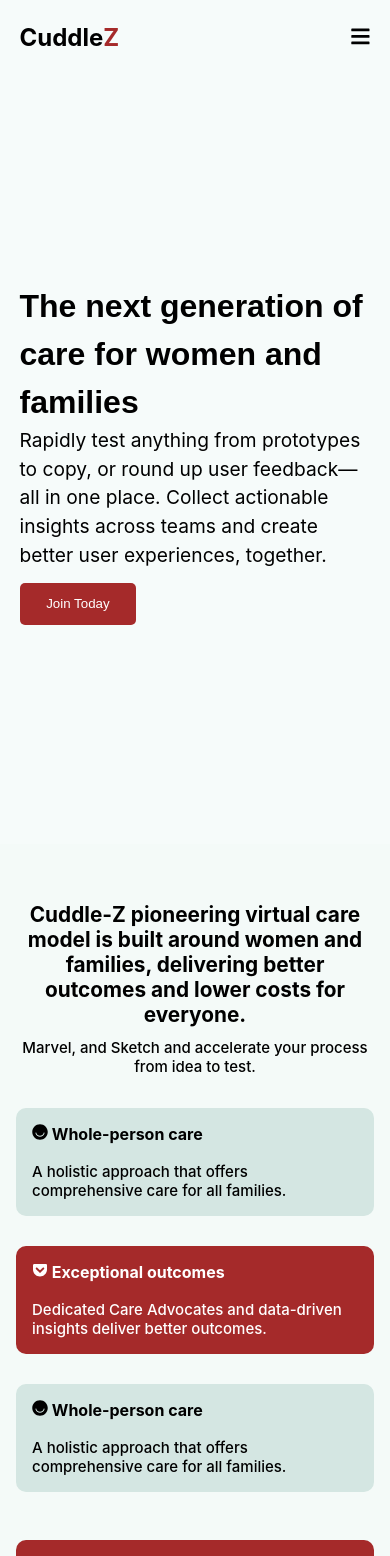
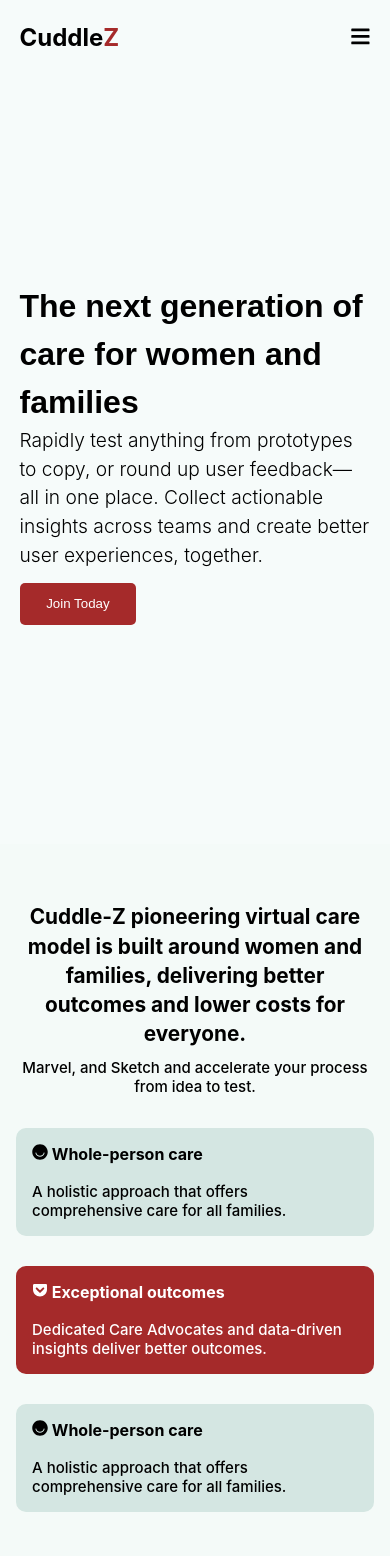
Before and after one commit to blyncnov/cuddleZ, a Next.js app: page / in a window 390 px wide. Shown: the top 1556 px of the page. Built offline with nearby package versions, Linux system fonts and the light colour scheme.

Commit message:
fifth commit

```diff
--- a/styles/desc.css
+++ b/styles/desc.css
@@ -103,6 +103,7 @@ p {
     text-align: center;
     font-size: 1.3rem;
     margin: 0.5em 0;
+    line-height: 1.4;
   }
 }
 
--- a/styles/hero.css
+++ b/styles/hero.css
@@ -24,7 +24,7 @@
   font-family: "Inter", -apple-system, BlinkMacSystemFont, "Segoe UI", "Roboto",
     "Oxygen", "Ubuntu", "Cantarell", "Fira Sans", "Droid Sans", "Helvetica Neue",
     sans-serif;
-  font-weight: 400;
+  font-weight: 300;
 }
 
 @media (max-width: 760px) {
```
